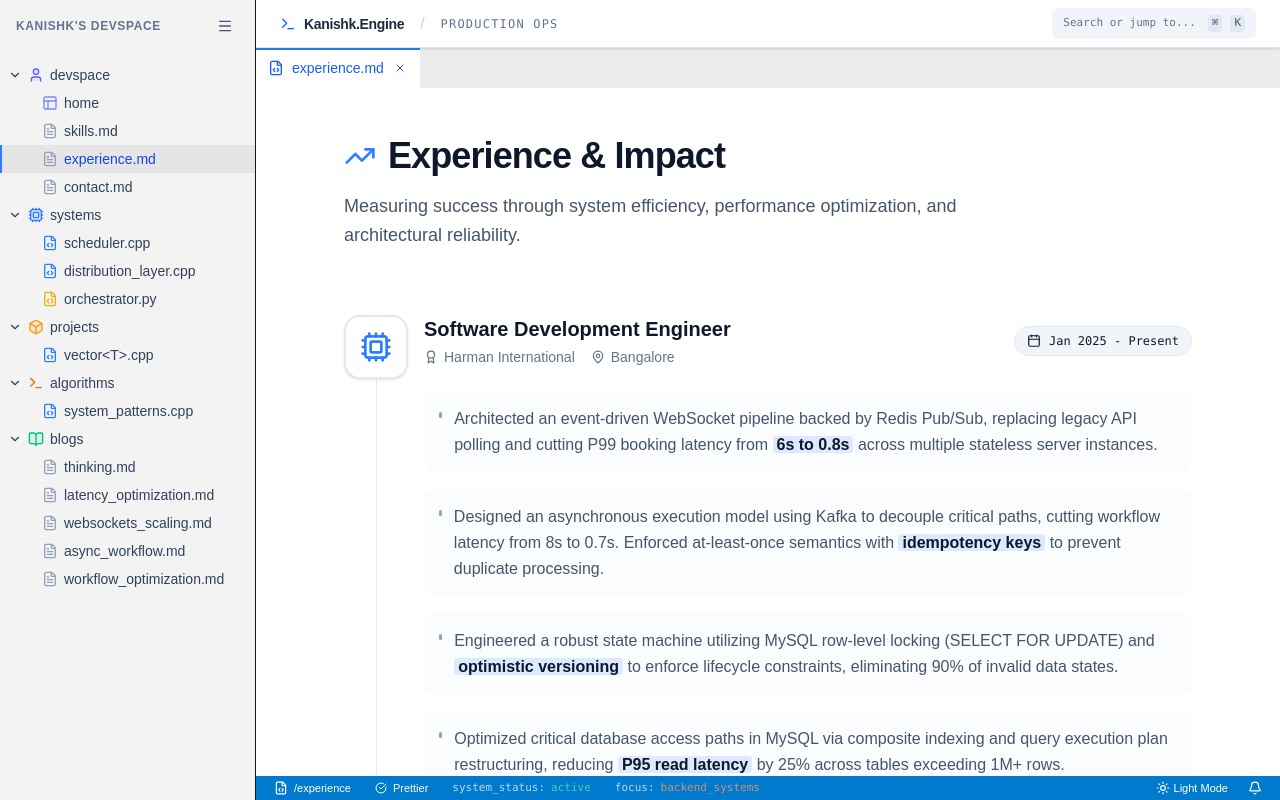
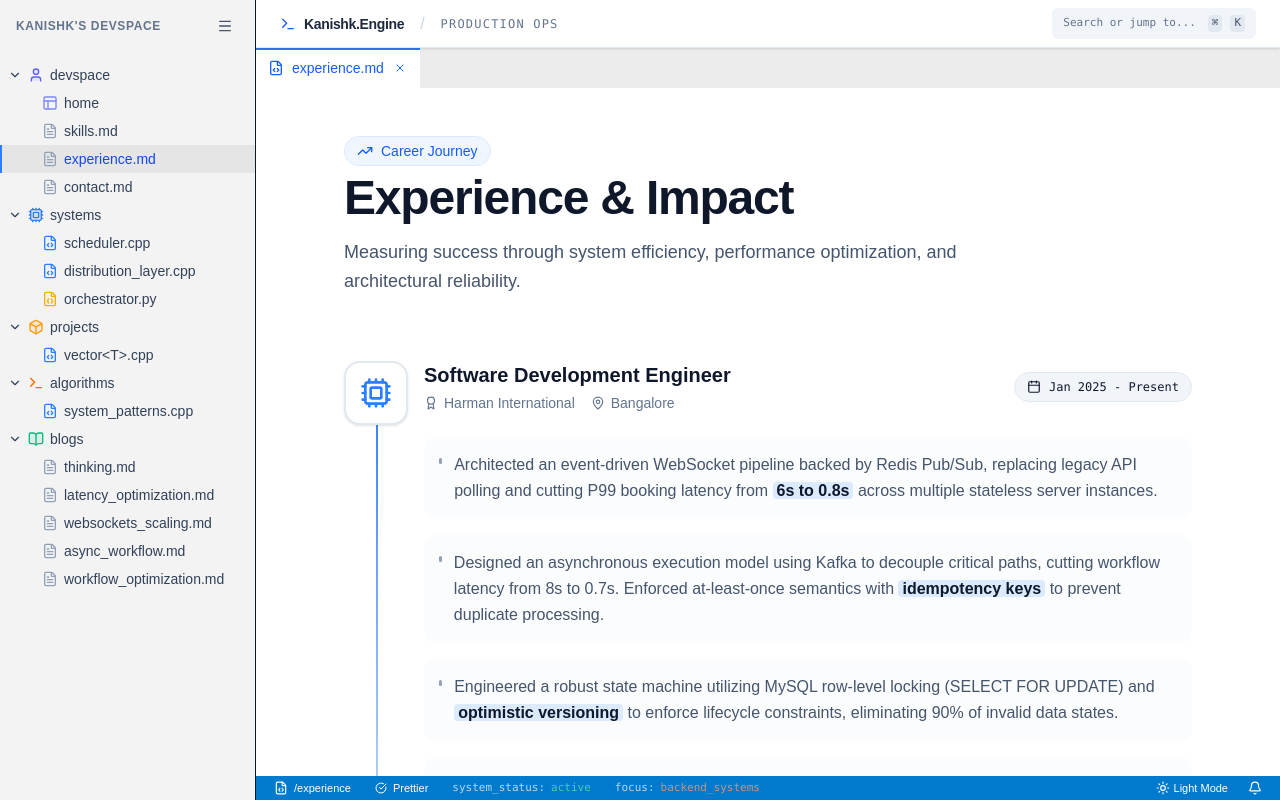
Before and after one commit to KanishkKa1/devspace, a Next.js app: page /experience in a window 1280 px wide. Built offline with nearby package versions, Linux system fonts and the light colour scheme.

Commit message:
feat: add professional experience page

```diff
--- a/src/app/experience/page.tsx
+++ b/src/app/experience/page.tsx
@@ -35,11 +35,16 @@ const EXPERIENCES = [
 
 export default function ExperiencePage() {
   return (
-    <div className="max-w-4xl mx-auto px-6 py-12 pb-24">
+    <div className="max-w-4xl mx-auto px-6 py-12 pb-24 relative">
+      {/* Ambient background glow */}
+      <div className="absolute top-20 left-1/2 -translate-x-1/2 w-full max-w-2xl h-64 bg-blue-500/10 dark:bg-blue-500/20 blur-[120px] -z-10 rounded-full pointer-events-none" />
 
-      <div className="mb-16 space-y-4">
-        <h1 className="text-4xl font-extrabold tracking-tight text-slate-900 dark:text-white flex items-center gap-3">
-          <TrendingUp className="h-8 w-8 text-blue-500" />
+      <div className="mb-16 space-y-4 relative animate-fade-in-up">
+        <div className="inline-flex items-center gap-2 px-3 py-1 rounded-full bg-blue-50 dark:bg-blue-900/30 border border-blue-100 dark:border-blue-800/50 text-blue-600 dark:text-blue-400 text-sm font-medium mb-2 transition-all hover:bg-blue-100 dark:hover:bg-blue-900/50">
+          <TrendingUp className="h-4 w-4" />
+          Career Journey
+        </div>
+        <h1 className="text-4xl md:text-5xl font-extrabold tracking-tight text-slate-900 dark:text-white flex items-center gap-3">
           Experience & Impact
         </h1>
         <p className="text-slate-600 dark:text-neutral-400 max-w-2xl text-lg leading-relaxed">
@@ -48,8 +53,8 @@ export default function ExperiencePage() {
       </div>
 
       <div className="relative space-y-16">
-        {/* Continuous Timeline Line */}
-        <div className="absolute left-6 md:left-8 top-2 bottom-0 w-px bg-slate-200 dark:bg-neutral-800" />
+        {/* Continuous Timeline Line with Gradient */}
+        <div className="absolute left-6 md:left-8 top-8 bottom-0 w-[2px] bg-gradient-to-b from-blue-500 via-slate-200 to-transparent dark:from-blue-500/50 dark:via-neutral-800 dark:to-transparent rounded-full" />
 
         {EXPERIENCES.map((exp, index) => (
           <div
@@ -58,18 +63,18 @@ export default function ExperiencePage() {
             style={{ animationDelay: `${index * 150}ms`, opacity: 0 }}
           >
             {/* Timeline Icon */}
-            <div className={`absolute left-0 h-12 w-12 md:h-16 md:w-16 rounded-2xl flex items-center justify-center bg-white dark:bg-neutral-900 border-2 border-slate-200 dark:border-neutral-800 shadow-sm z-10 transition-transform hover:scale-110 duration-250`}>
+            <div className={`absolute left-0 h-12 w-12 md:h-16 md:w-16 rounded-2xl flex items-center justify-center bg-white dark:bg-neutral-900 border-2 border-slate-200 dark:border-neutral-800 shadow-sm z-10 transition-all duration-300 group-hover:scale-110 group-hover:border-blue-500/50 group-hover:shadow-[0_0_20px_rgba(59,130,246,0.3)] dark:group-hover:shadow-[0_0_20px_rgba(59,130,246,0.2)]`}>
               <exp.icon className={`h-6 w-6 md:h-8 md:w-8 ${
                 exp.color === 'blue' ? 'text-blue-500' :
                 exp.color === 'amber' ? 'text-amber-500' :
                 'text-purple-500'
-              }`} />
+              } transition-transform duration-300`} />
             </div>
 
             <div className="group">
               <div className="flex flex-col md:flex-row md:items-center justify-between gap-2 mb-6">
                 <div>
-                  <h3 className="text-xl font-bold text-slate-900 dark:text-white transition-colors group-hover:text-blue-600 dark:group-hover:text-blue-400">
+                  <h3 className="text-xl font-bold text-slate-900 dark:text-white transition-all duration-300 group-hover:text-transparent group-hover:bg-clip-text group-hover:bg-gradient-to-r group-hover:from-blue-600 group-hover:to-purple-600 dark:group-hover:from-blue-400 dark:group-hover:to-purple-400">
                     {exp.title}
                   </h3>
                   <div className="flex flex-wrap items-center gap-x-4 gap-y-1 mt-1 text-sm font-medium text-slate-500 dark:text-neutral-400">
@@ -97,7 +102,7 @@ export default function ExperiencePage() {
                   return (
                     <div
                       key={pIndex}
-                      className="flex items-start gap-3 p-3.5 rounded-xl bg-slate-50/50 dark:bg-neutral-900/30 border border-transparent hover:border-slate-200 dark:hover:border-neutral-800 hover:bg-white dark:hover:bg-neutral-800/50 transition-all duration-200 group/point"
+                      className="flex items-start gap-3 p-3.5 rounded-xl bg-slate-50/50 dark:bg-neutral-900/30 border border-transparent hover:border-slate-200 dark:hover:border-neutral-700/50 hover:bg-white dark:hover:bg-neutral-800/50 hover:-translate-y-0.5 hover:shadow-md transition-all duration-200 group/point"
                     >
                       <div className="mt-1.5 h-1.5 w-1.5 rounded-full bg-slate-400 dark:bg-neutral-600 group-hover/point:bg-blue-500 group-hover/point:scale-125 transition-all" />
                       <p className="text-sm md:text-base text-slate-600 dark:text-neutral-300 leading-relaxed">
```
